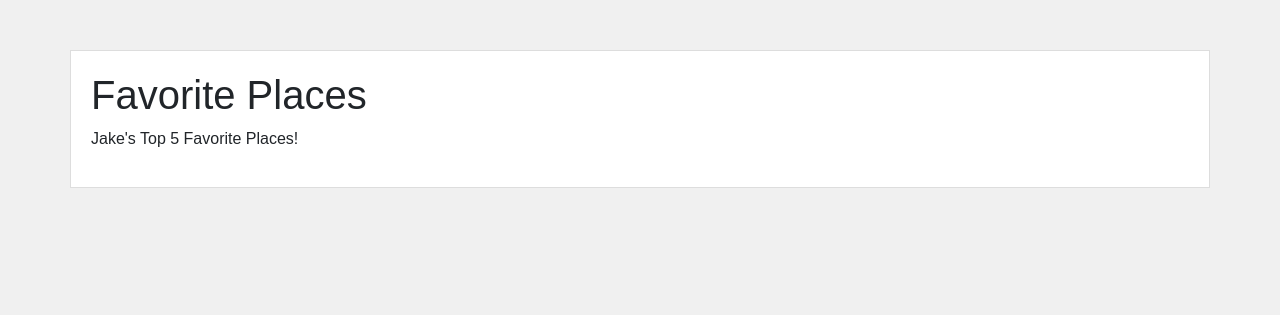
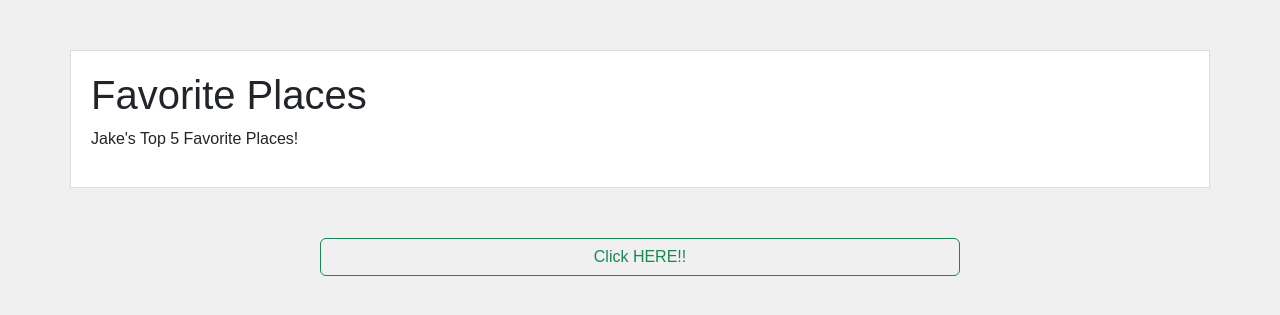
Before and after one commit to JakeM808/Week6_Favorite5, a Flask app: page / in a window 1280 px wide. Shown: the part 56-371 px from the top of the page. Run offline with Flask 3, Linux system fonts and the light colour scheme.

Commit message:
Added button

```diff
--- a/app/templates/index.html
+++ b/app/templates/index.html
@@ -13,7 +13,14 @@
     <div class="container">
         <h1>Favorite Places</h1>
         <p>Jake's Top 5 Favorite Places!</p>
-      </div>
+    </div>
+    <div class="d-grid gap-2 col-6 mx-auto">
+    <a class="btn btn-outline-success" href="/favorite_5" role="button">Click HERE!!</a>
+    </div>
+
+
+
+
     <script src="https://cdn.jsdelivr.net/npm/bootstrap@5.3.1/dist/js/bootstrap.bundle.min.js"></script>
 
 </body>
```
